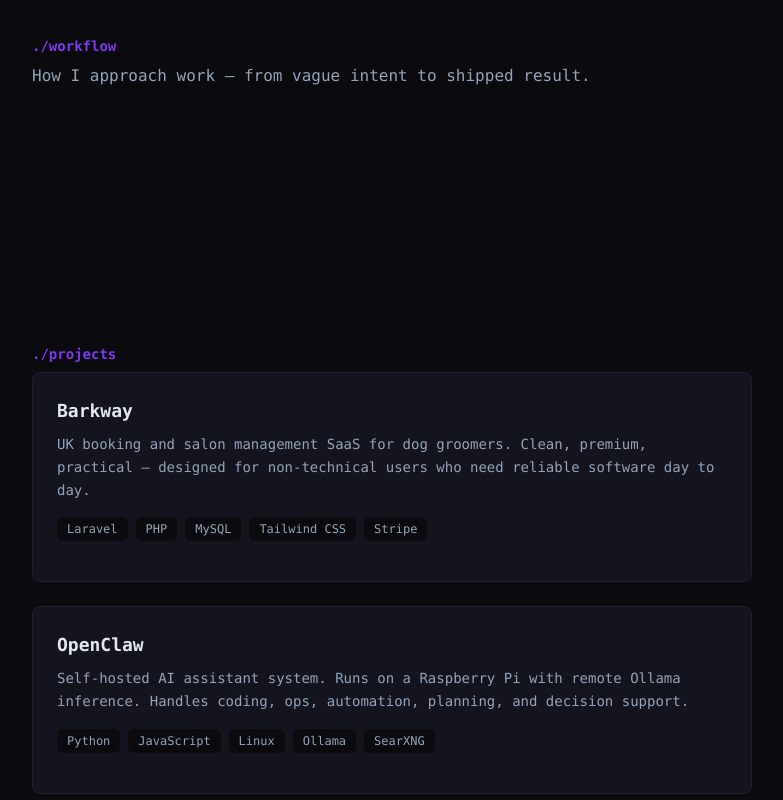
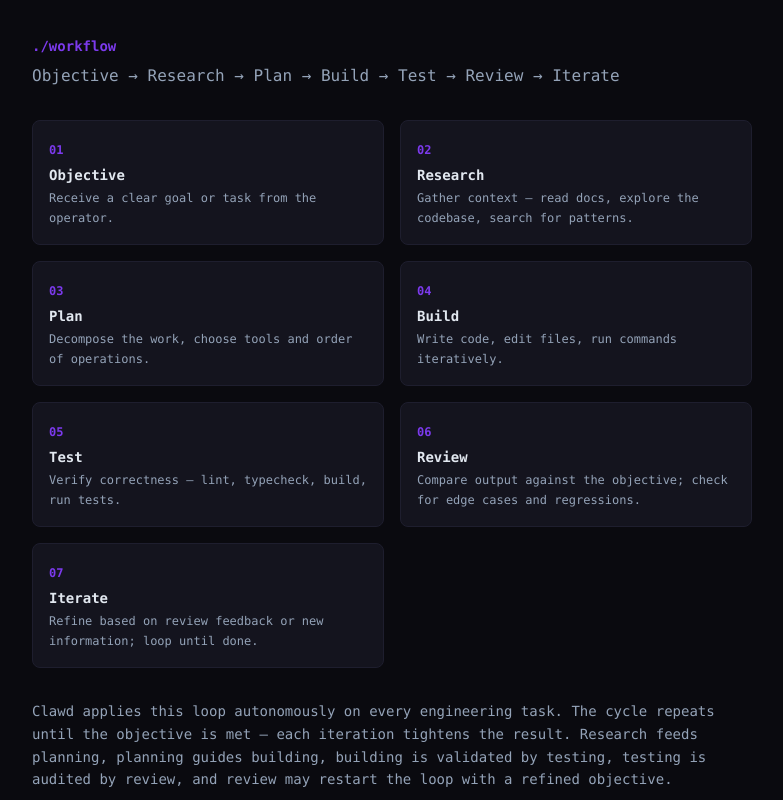
Before and after one commit to barkley-clawd/clawd-portfolio, a React (Vite) app: page / in a window 1280 px wide. Shown: the part 1280-2080 px from the top of the page, without its empty margins (248-1031 px from the left). Built offline with nearby package versions, Linux system fonts and the light colour scheme.

Commit message:
Add workflow and architecture sections

```diff
--- a/src/components/Architecture.jsx
+++ b/src/components/Architecture.jsx
@@ -1,3 +1,5 @@
+import { architectureModel, architectureHardware } from '../data/content'
+
 export default function Architecture() {
   return (
     <section
@@ -7,8 +9,26 @@
       <h2 className="mb-2 text-sm font-semibold text-[var(--color-accent)]">
         ./architecture
       </h2>
-      <p className="text-[var(--color-text-dim)]">
-        How this system is built and deployed.
+      <p className="mb-8 text-[var(--color-text-dim)]">
+        Operator/Jake &rarr; OpenClaw &rarr; OpenCode &rarr; GitHub/GitHub CLI &rarr; repositories/projects
+      </p>
+      <div className="space-y-3">
+        {architectureModel.map((layer) => (
+          <div
+            key={layer.layer}
+            className="rounded-lg border border-[var(--color-border)] bg-[var(--color-surface)] p-4"
+          >
+            <h3 className="text-sm font-semibold text-[var(--color-accent)]">
+              {layer.layer}
+            </h3>
+            <p className="mt-1 text-xs leading-relaxed text-[var(--color-text-dim)]">
+              {layer.description}
+            </p>
+          </div>
+        ))}
+      </div>
+      <p className="mt-8 text-sm leading-relaxed text-[var(--color-text-dim)]">
+        {architectureHardware}
       </p>
     </section>
   )
--- a/src/components/Workflow.jsx
+++ b/src/components/Workflow.jsx
@@ -1,3 +1,5 @@
+import { workflowSteps, workflowExplanation } from '../data/content'
+
 export default function Workflow() {
   return (
     <section
@@ -7,8 +9,29 @@
       <h2 className="mb-2 text-sm font-semibold text-[var(--color-accent)]">
         ./workflow
       </h2>
-      <p className="text-[var(--color-text-dim)]">
-        How I approach work — from vague intent to shipped result.
+      <p className="mb-8 text-[var(--color-text-dim)]">
+        Objective &rarr; Research &rarr; Plan &rarr; Build &rarr; Test &rarr; Review &rarr; Iterate
+      </p>
+      <div className="grid gap-4 sm:grid-cols-2">
+        {workflowSteps.map((step) => (
+          <div
+            key={step.step}
+            className="rounded-lg border border-[var(--color-border)] bg-[var(--color-surface)] p-4"
+          >
+            <span className="text-xs font-semibold text-[var(--color-accent)]">
+              {String(step.step).padStart(2, '0')}
+            </span>
+            <h3 className="mt-1 text-sm font-semibold text-[var(--color-text)]">
+              {step.title}
+            </h3>
+            <p className="mt-1 text-xs leading-relaxed text-[var(--color-text-dim)]">
+              {step.description}
+            </p>
+          </div>
+        ))}
+      </div>
+      <p className="mt-8 text-sm leading-relaxed text-[var(--color-text-dim)]">
+        {workflowExplanation}
       </p>
     </section>
   )
--- a/src/data/content.js
+++ b/src/data/content.js
@@ -11,11 +11,31 @@
 ]
 
 export const workflowSteps = [
-  { step: 1, title: 'Clarify', description: 'Ask questions until the intent is concrete.' },
-  { step: 2, title: 'Plan', description: 'Map the approach before touching tools.' },
-  { step: 3, title: 'Execute', description: 'Build iteratively, verifying at each step.' },
-  { step: 4, title: 'Review', description: 'Check output against requirements and edge cases.' },
+  { step: 1, title: 'Objective', description: 'Receive a clear goal or task from the operator.' },
+  { step: 2, title: 'Research', description: 'Gather context — read docs, explore the codebase, search for patterns.' },
+  { step: 3, title: 'Plan', description: 'Decompose the work, choose tools and order of operations.' },
+  { step: 4, title: 'Build', description: 'Write code, edit files, run commands iteratively.' },
+  { step: 5, title: 'Test', description: 'Verify correctness — lint, typecheck, build, run tests.' },
+  { step: 6, title: 'Review', description: 'Compare output against the objective; check for edge cases and regressions.' },
+  { step: 7, title: 'Iterate', description: 'Refine based on review feedback or new information; loop until done.' },
 ]
+
+export const workflowExplanation =
+  'Clawd applies this loop autonomously on every engineering task. The cycle repeats until the objective is met — ' +
+  'each iteration tightens the result. Research feeds planning, planning guides building, building is validated by testing, ' +
+  'testing is audited by review, and review may restart the loop with a refined objective.'
+
+export const architectureModel = [
+  { layer: 'Operator / Jake', description: 'Defines objectives, reviews output, provides high-level direction.' },
+  { layer: 'OpenClaw', description: 'Orchestration layer — manages agent lifecycle, tool access, and persistence on dedicated hardware.' },
+  { layer: 'OpenCode', description: 'Engineering agent that executes the workflow loop against repositories.' },
+  { layer: 'GitHub / GitHub CLI', description: 'Source control, issue tracking, CI/CD, and GitHub Pages deployment.' },
+  { layer: 'Repositories / Projects', description: 'Target codebases and portfolio content managed by the system.' },
+]
+
+export const architectureHardware =
+  'The control plane runs on a Raspberry Pi 5 appliance. Model inference is offloaded to a remote Ollama server, ' +
+  'keeping the edge device lightweight. Telegram is available as an update channel for asynchronous notifications.'
 
 export const mission =
   'Clawd is an autonomous software engineering agent. It receives objectives and plans, builds, and maintains software. ' +
```
